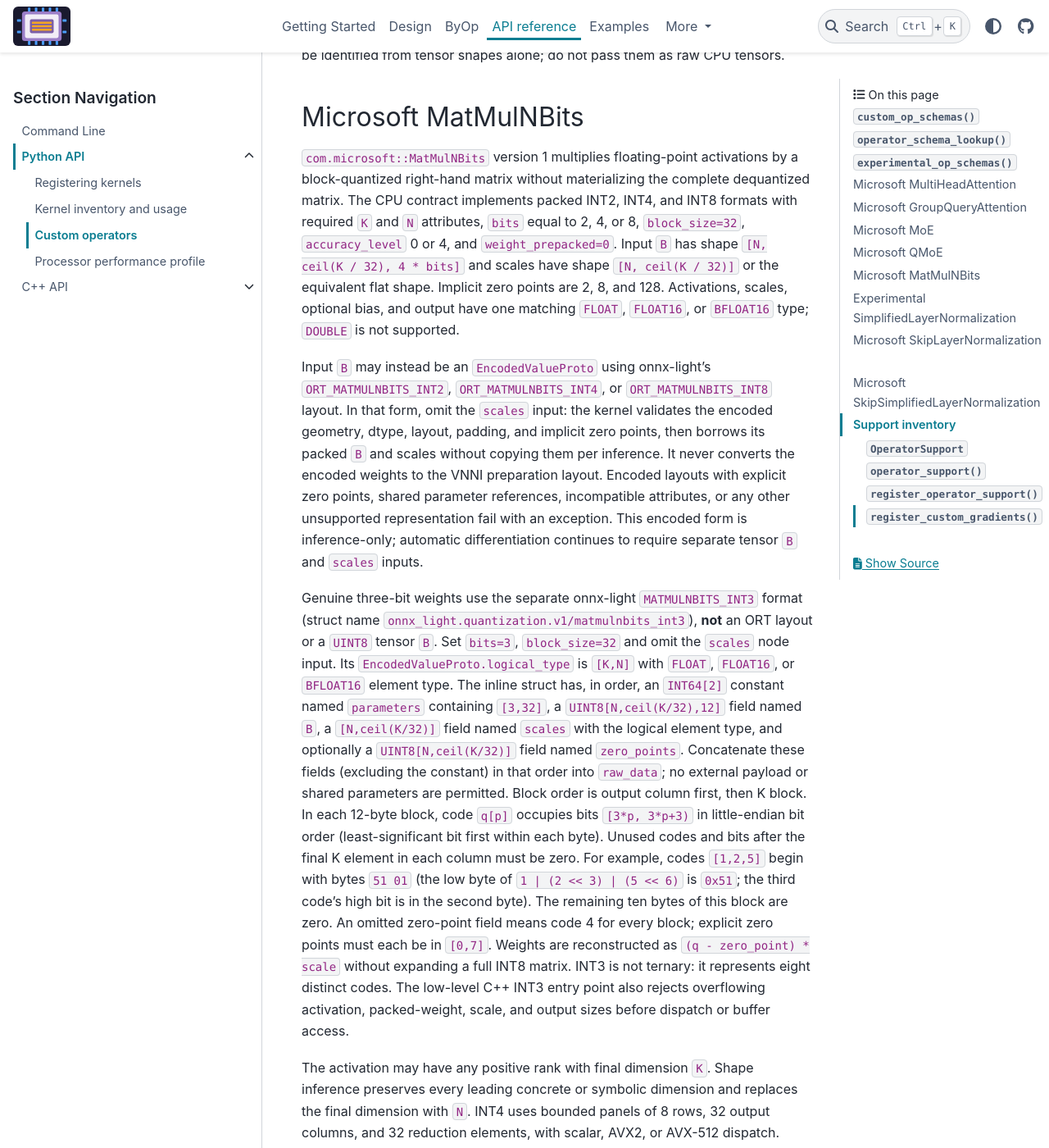
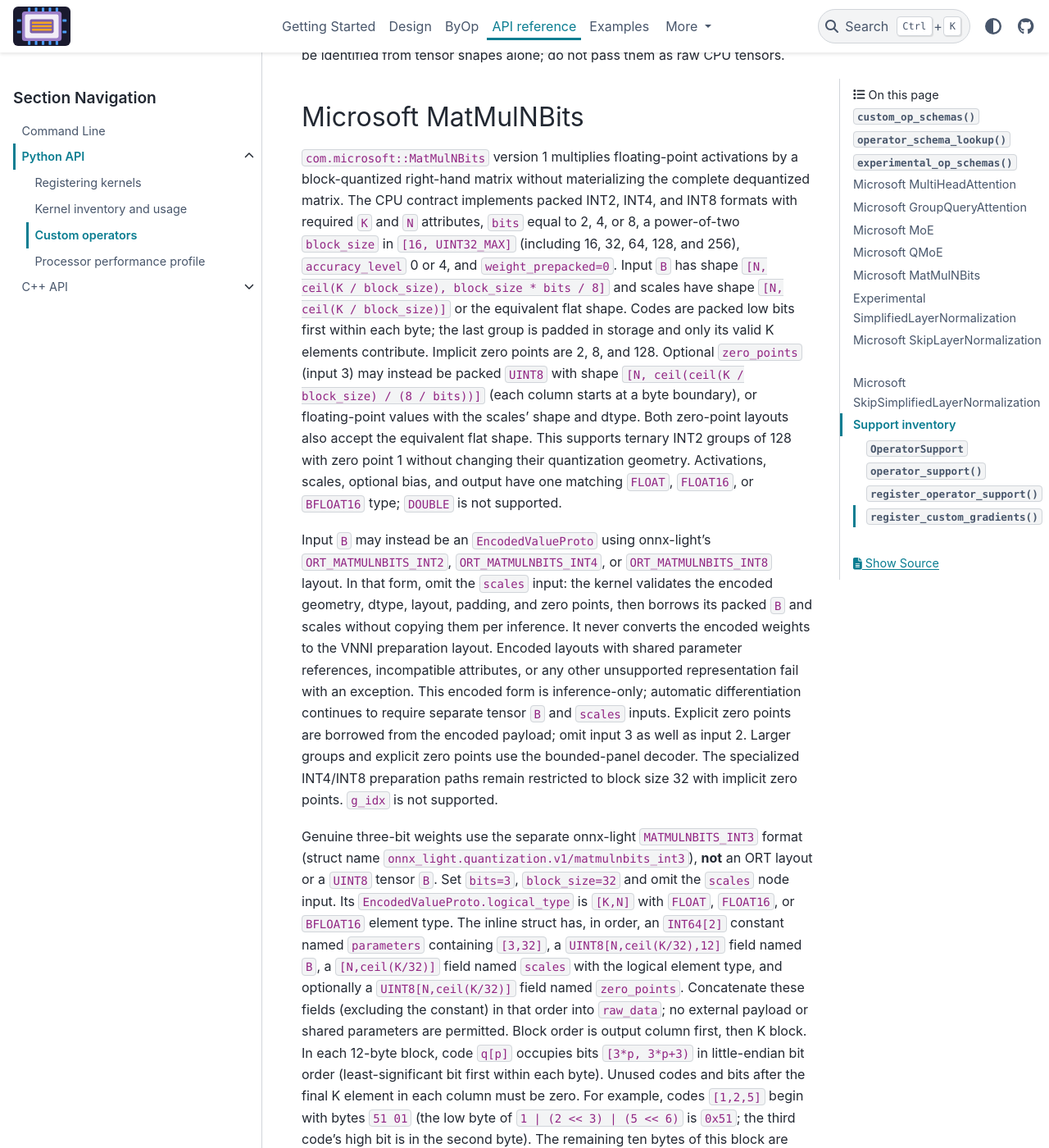
Before and after one commit to xadupre/onnx-light-cpu, a Sphinx documentation site: the page built from docs/api/python/custom_operators.rst, in a window 1280 px wide and 1400 px high, scrolled down 3599 px. Shown: the whole window at 82% size. Built offline with Sphinx 7.4.7 and the PyData theme 0.15.4, drawn with Linux system fonts in a browser that asks for light colours; pages that are not in the unit, such as notebooks, are missing from menus.

Commit message:
Support MatMulNBits power-of-two groups and explicit zero points
Co-authored-by: xadupre <22452781+xadupre@users.noreply.github.com>

```diff
--- a/docs/api/python/custom_operators.rst
+++ b/docs/api/python/custom_operators.rst
@@ -166,23 +166,35 @@ Microsoft MatMulNBits
 block-quantized right-hand matrix without materializing the complete
 dequantized matrix. The CPU contract implements packed INT2, INT4, and INT8
 formats with required ``K`` and ``N`` attributes, ``bits`` equal to 2, 4, or
-8, ``block_size=32``, ``accuracy_level`` 0 or 4, and
+8, a power-of-two ``block_size`` in ``[16, UINT32_MAX]`` (including 16, 32,
+64, 128, and 256), ``accuracy_level`` 0 or 4, and
 ``weight_prepacked=0``. Input ``B`` has shape
-``[N, ceil(K / 32), 4 * bits]`` and scales have shape
-``[N, ceil(K / 32)]`` or the equivalent flat shape. Implicit zero points are
-2, 8, and 128. Activations, scales, optional bias, and output have one matching
+``[N, ceil(K / block_size), block_size * bits / 8]`` and scales have shape
+``[N, ceil(K / block_size)]`` or the equivalent flat shape. Codes are packed
+low bits first within each byte; the last group is padded in storage and only
+its valid K elements contribute. Implicit zero points are
+2, 8, and 128. Optional ``zero_points`` (input 3) may instead be packed ``UINT8``
+with shape ``[N, ceil(ceil(K / block_size) / (8 / bits))]`` (each column
+starts at a byte boundary), or floating-point values with the scales' shape
+and dtype. Both zero-point layouts also accept the equivalent flat shape.
+This supports ternary INT2 groups of 128 with zero point 1 without changing
+their quantization geometry. Activations, scales, optional bias, and output have one matching
 ``FLOAT``, ``FLOAT16``, or ``BFLOAT16`` type; ``DOUBLE`` is not supported.
 
 Input ``B`` may instead be an ``EncodedValueProto`` using onnx-light's
 ``ORT_MATMULNBITS_INT2``, ``ORT_MATMULNBITS_INT4``, or
 ``ORT_MATMULNBITS_INT8`` layout. In that form, omit the ``scales`` input: the
-kernel validates the encoded geometry, dtype, layout, padding, and implicit
+kernel validates the encoded geometry, dtype, layout, padding, and
 zero points, then borrows its packed ``B`` and scales without copying them per
 inference. It never converts the encoded weights to the VNNI preparation layout. Encoded layouts
-with explicit zero points, shared parameter references, incompatible
+with shared parameter references, incompatible
 attributes, or any other unsupported representation fail with an exception.
 This encoded form is inference-only; automatic differentiation continues to
 require separate tensor ``B`` and ``scales`` inputs.
+Explicit zero points are borrowed from the encoded payload; omit input 3 as
+well as input 2. Larger groups and explicit zero points use the bounded-panel
+decoder. The specialized INT4/INT8 preparation paths remain restricted to
+block size 32 with implicit zero points. ``g_idx`` is not supported.
 
 Genuine three-bit weights use the separate onnx-light
 ``MATMULNBITS_INT3`` format (struct name
```
Also changed, not shown: docs/api/cpp/kernels_notes.rst (+10 -5 lines), 9 other files.
